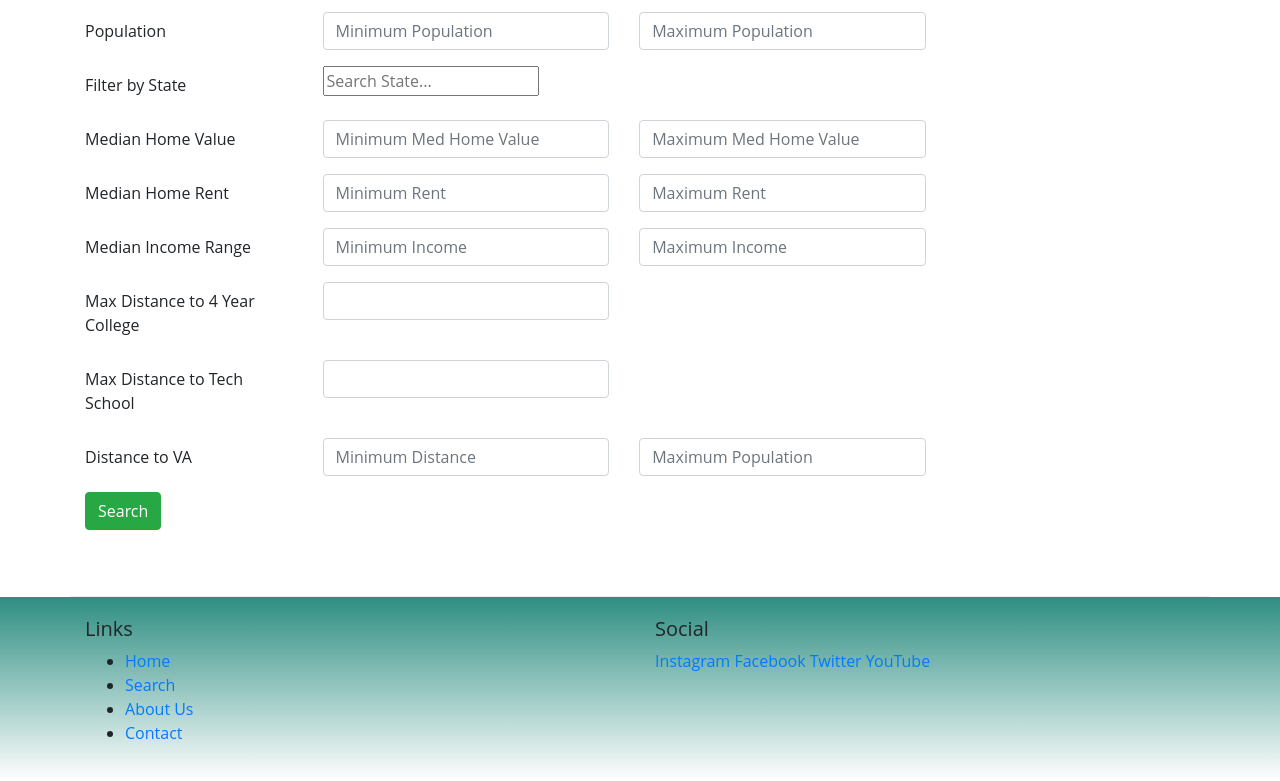
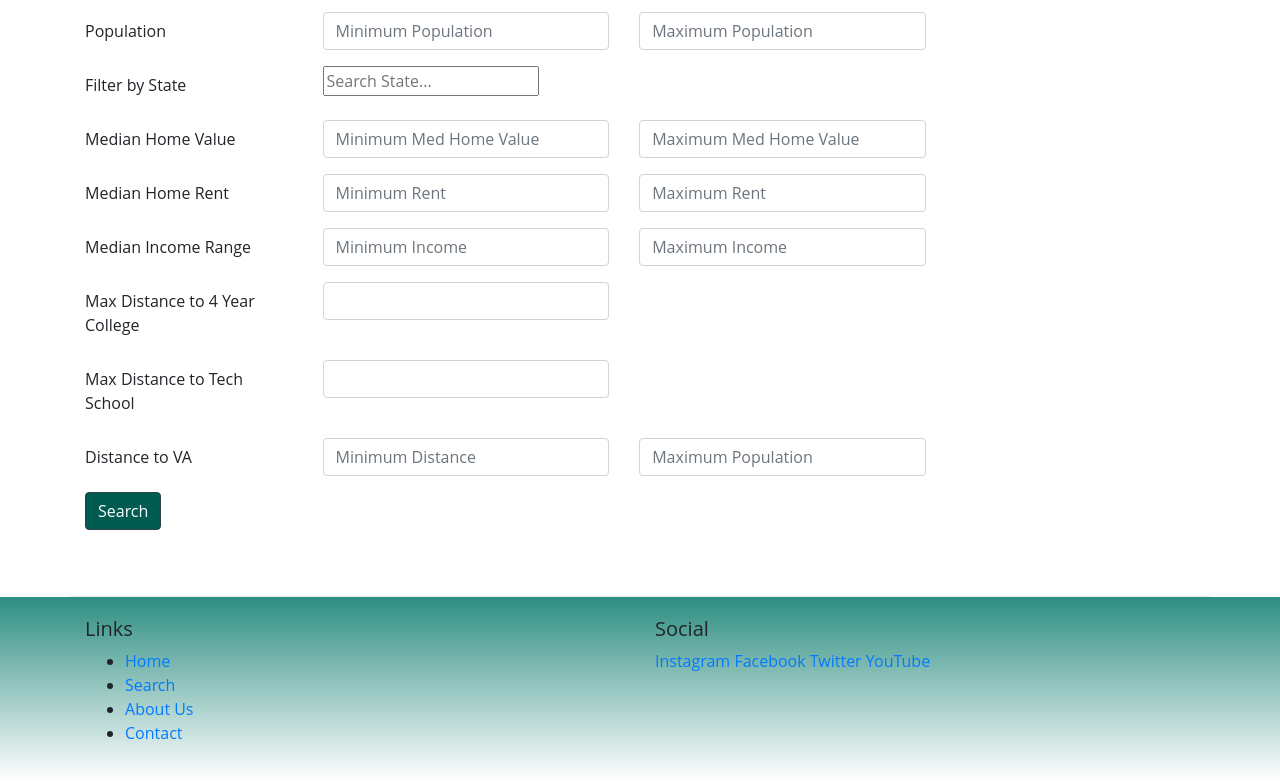
Before and after one commit to beckyrich/veteran-relocation, a website: page search.html in a window 1280 px wide. Shown: the part 303-1084 px from the top of the page. Drawn offline with nearby package versions, Linux system fonts and the light colour scheme; a web font is replaced by a local one.

Commit message:
Custom Button Added

```diff
--- a/css/styles.css
+++ b/css/styles.css
@@ -16,6 +16,13 @@ header h5 {
   color: #abad9a;
   font-family: 'Source Serif Pro', serif;
 }
+
+.btn-default {
+  background-color: #005b51;
+  color: #fff;
+  border-color: #2f3e48;
+}
+
 .carousel img {
   top: 0;
   left: 0;
--- a/search.html
+++ b/search.html
@@ -114,7 +114,7 @@
                     </div>
                     <div class="form-group row">
                         <div class="col-md-10">
-                            <button type="submit" class="btn btn-success">Search</button>
+                            <button type="submit" class="btn btn-default">Search</button>
                         </div>
                     </div>
                 </form>
```
Also changed, not shown: contactus.html (+1 -1 lines).
